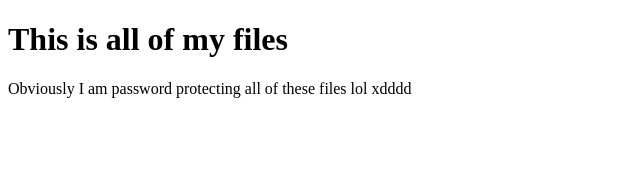
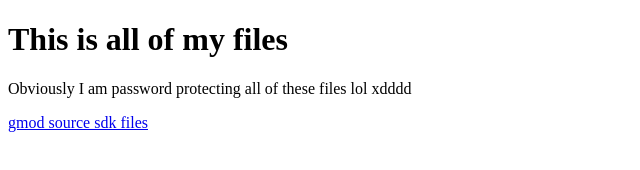
Before and after one commit to jackpalmer547/jackpalmer547.github.io, a plain HTML site: page index.html in a window 1280 px wide. Shown: the whole page, without its empty margins (0-640 px from the left). Drawn offline with Linux system fonts and the light colour scheme.

Commit message:
Update index.html

```diff
--- a/index.html
+++ b/index.html
@@ -5,6 +5,6 @@
 
 <h1> This is all of my files</h1>
 <p> Obviously I am password protecting all of these files lol xdddd</p>
-
+<a href="https://raw.githubusercontent.com/jackpalmer547/jackpalmer547.github.io/master/files/Source%20SDK%20files.zip">gmod source sdk files</a>
 </body>
 </html>
```
